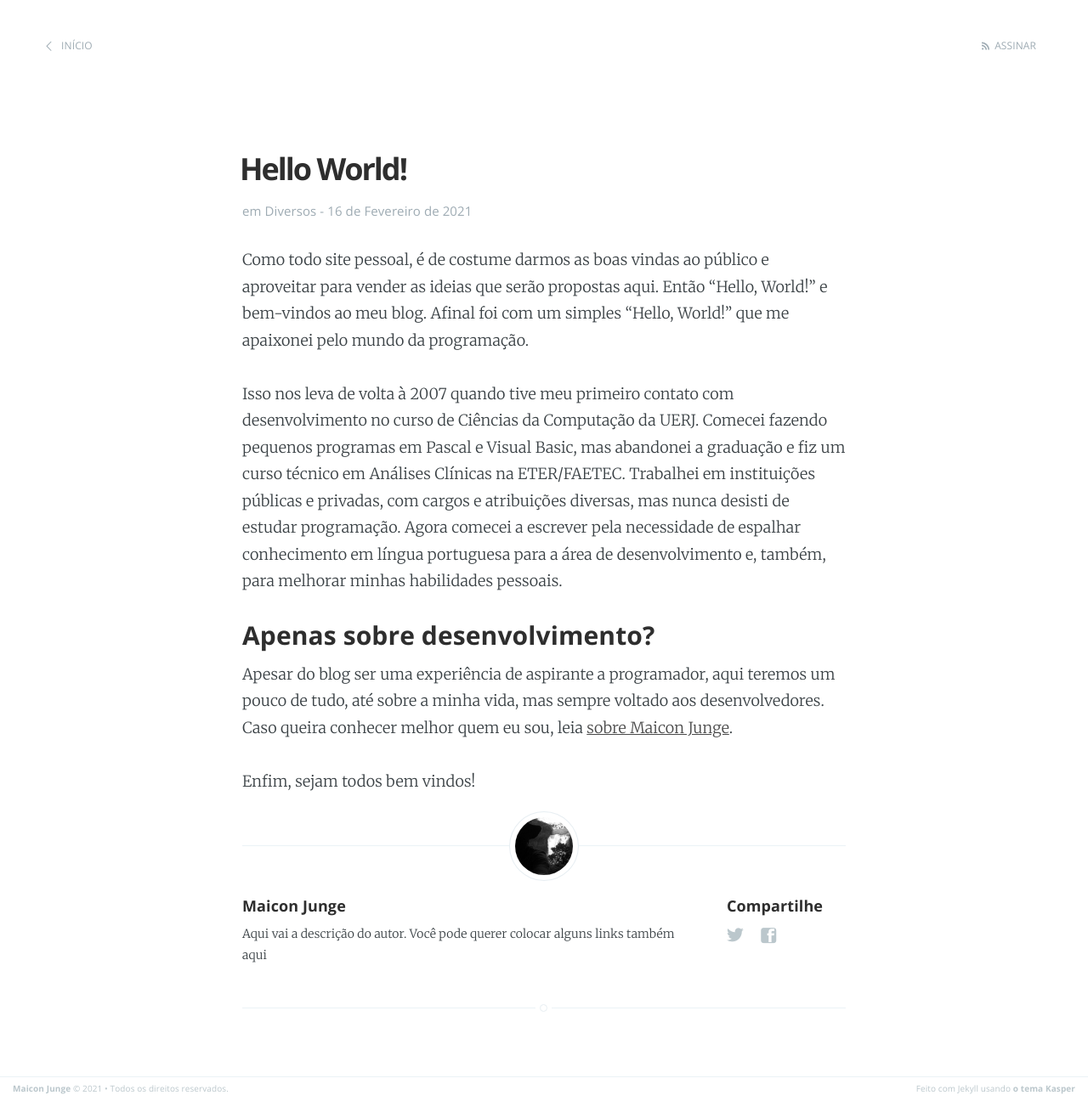
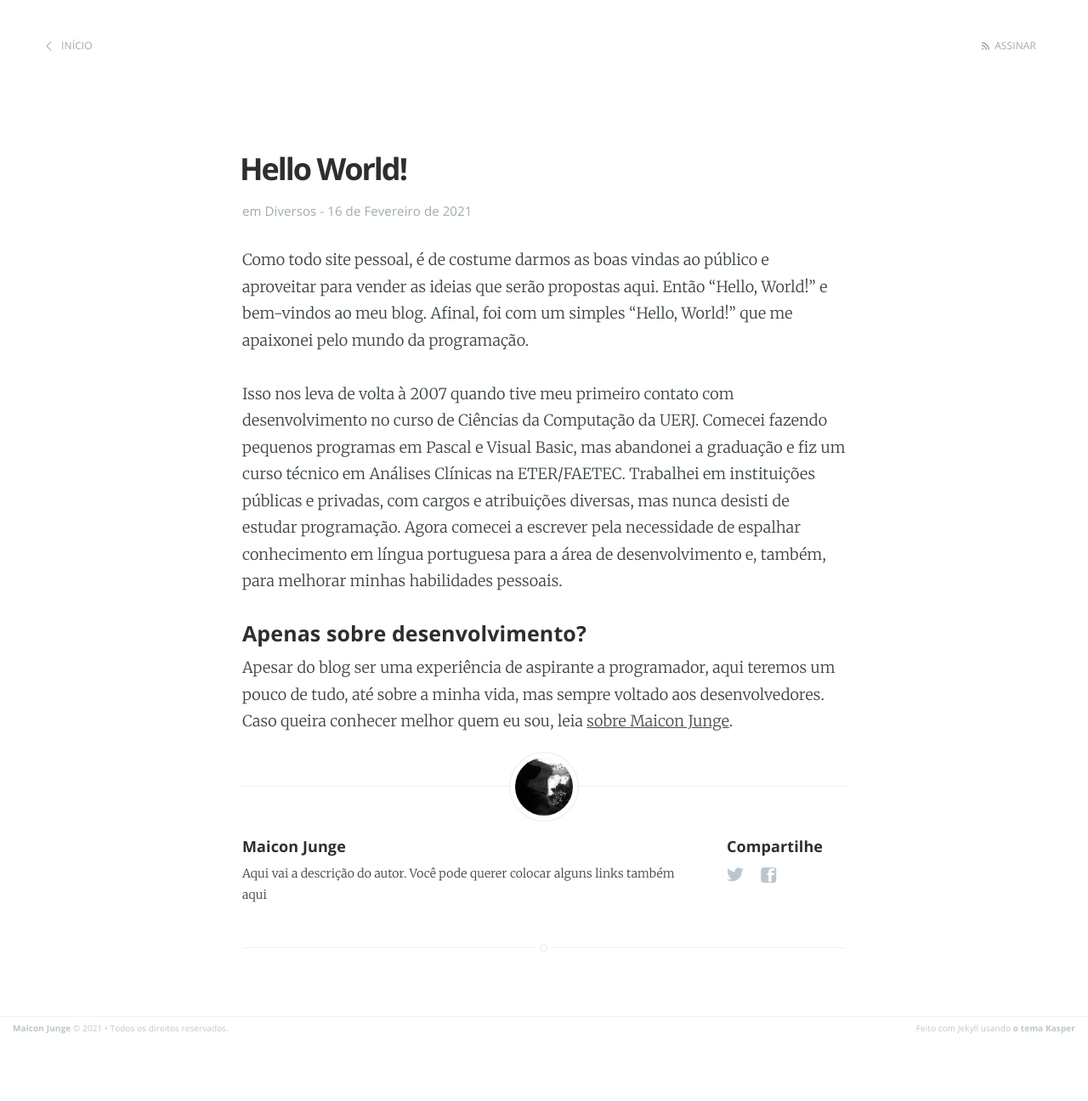
Before and after one commit to MaiconJunge/maiconjunge.github.io, a Jekyll site: the page built from _posts/2021-02-16-hello-world.markdown, in a window 1280 px wide. Shown: the whole page at 85% size. Built offline with Jekyll 4.4.1, drawn with Linux system fonts in a browser that asks for light colours; after the commit the page ends 1225 px from its top, so only the background shows below that.

Commit message:
Update 2021-02-16-hello-world.markdown

```diff
--- a/_posts/2021-02-16-hello-world.markdown
+++ b/_posts/2021-02-16-hello-world.markdown
@@ -5,12 +5,10 @@ date:   2021-02-16 22:47:00
 categories: Diversos
 ---
 <br>
-Como todo site pessoal, é de costume darmos as boas vindas ao público e aproveitar para vender as ideias que serão propostas aqui. Então “Hello, World!” e bem-vindos ao meu blog. Afinal foi com um simples “Hello, World!” que me apaixonei pelo mundo da programação.
+Como todo site pessoal, é de costume darmos as boas vindas ao público e aproveitar para vender as ideias que serão propostas aqui. Então “Hello, World!” e bem-vindos ao meu blog. Afinal, foi com um simples “Hello, World!” que me apaixonei pelo mundo da programação.
 
 Isso nos leva de volta à 2007 quando tive meu primeiro contato com desenvolvimento no curso de Ciências da Computação da UERJ. Comecei fazendo pequenos programas em Pascal e Visual Basic, mas abandonei a graduação e fiz um curso técnico em Análises Clínicas na ETER/FAETEC. Trabalhei em instituições públicas e privadas, com cargos e atribuições diversas, mas nunca desisti de estudar programação. Agora comecei a escrever pela necessidade de espalhar conhecimento em língua portuguesa para a área de desenvolvimento e, também, para melhorar minhas habilidades pessoais.
 
-<h3>Apenas sobre desenvolvimento?</h3>
+<h4>Apenas sobre desenvolvimento?</h4>
 
 Apesar do blog ser uma experiência de aspirante a programador, aqui teremos um pouco de tudo, até sobre a minha vida, mas sempre voltado aos desenvolvedores. Caso queira conhecer melhor quem eu sou, leia <a href="/sobre">sobre Maicon Junge</a>.
-
-Enfim, sejam todos bem vindos!
```
